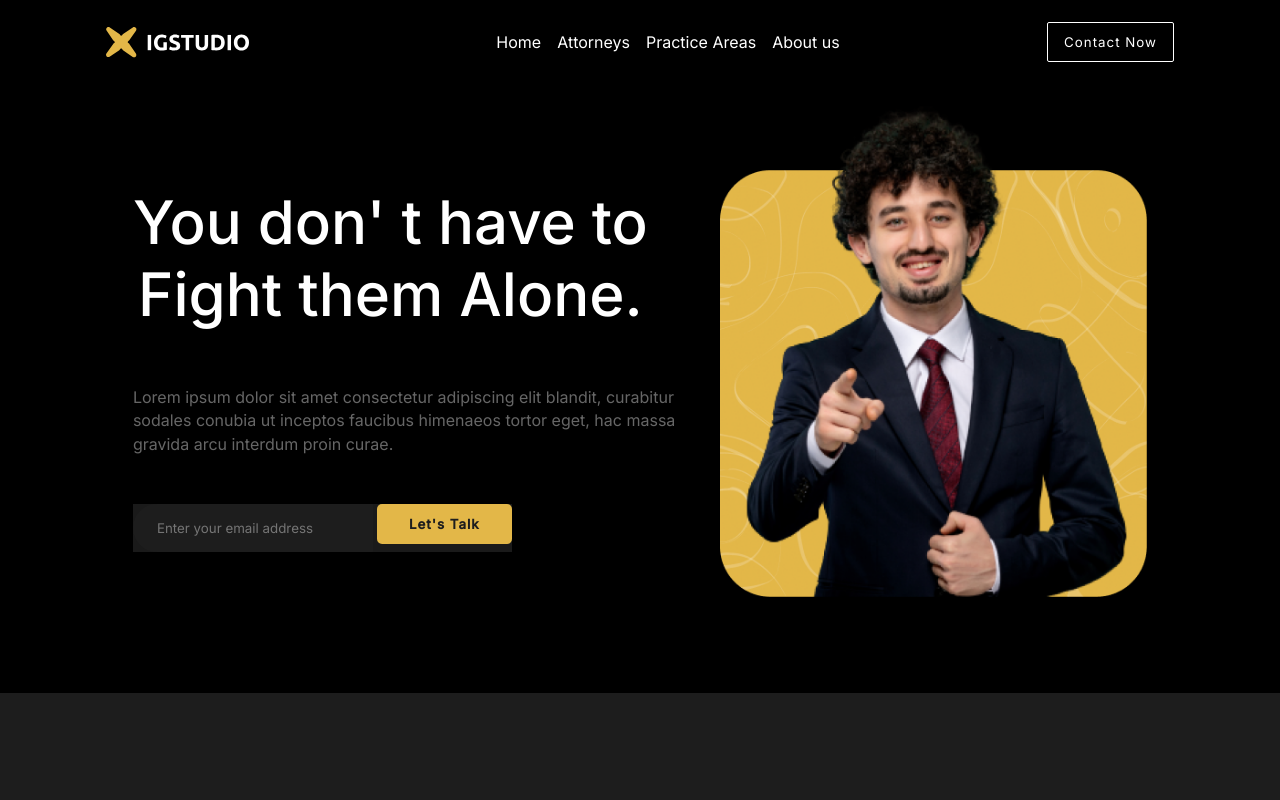
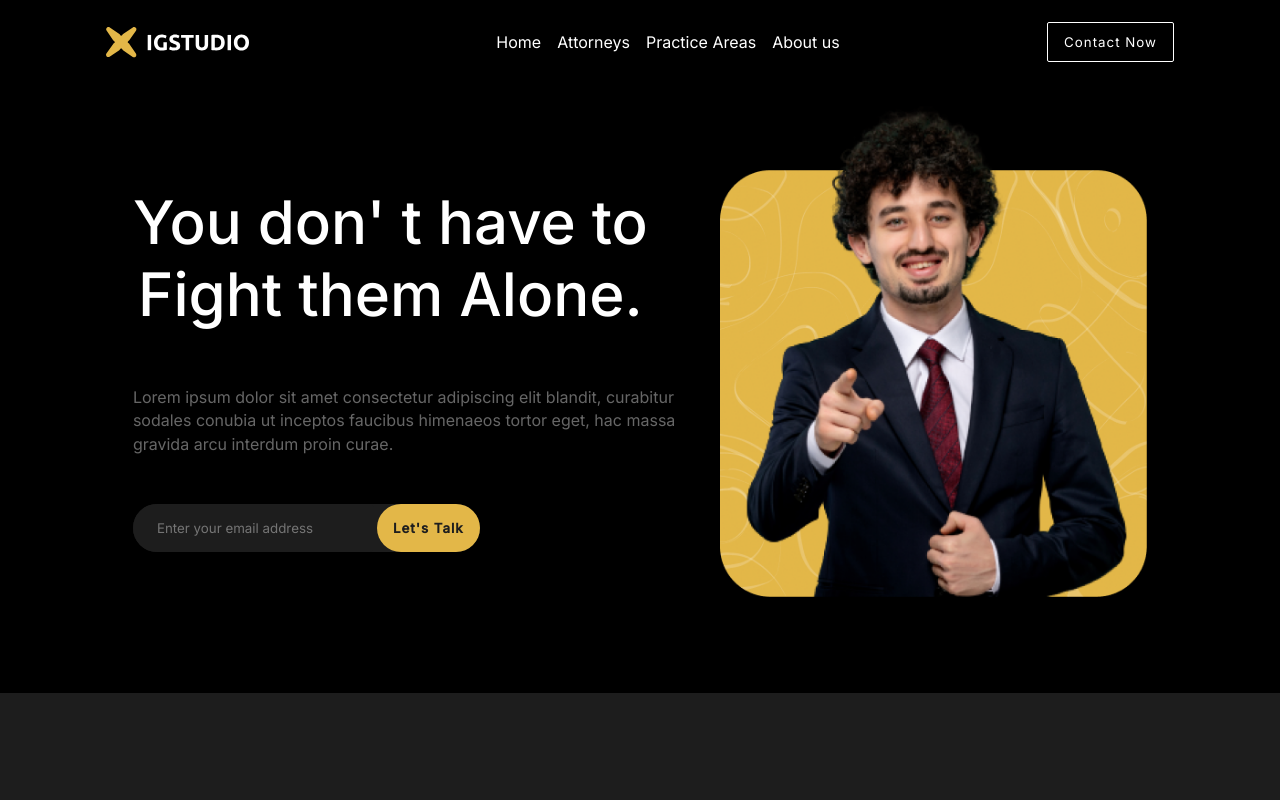
Before and after one commit to dgupta0/law-firm-takehome-crio, a React (Vite) app: page / in a window 1280 px wide. Shown: the top 800 px of the page. Built offline with nearby package versions, Linux system fonts and the light colour scheme.

Commit message:
css changes

```diff
--- a/src/components/FAQ/FAQ.module.css
+++ b/src/components/FAQ/FAQ.module.css
@@ -13,7 +13,7 @@
     padding-top: 0;
     display: flex;
     justify-content: space-between;
-    min-height: 300px;
+    min-height: 400px;
     padding: 1rem;
     gap: 2rem;
 
--- a/src/components/Form/Form.jsx
+++ b/src/components/Form/Form.jsx
@@ -1,9 +1,9 @@
 import styles from  "../Form/Form.module.css"
 const Form = () => {
   return (
-    <form>
+    <form className={styles.header_form}>
     <input className={styles.Input_text} type="text" placeholder="Enter your email address"/>
-    <button>Let&apos;s Talk</button>
+    <button className={styles.header_form_btn}>Let&apos;s Talk</button>
 </form>
   )
 }
--- a/src/components/Form/Form.module.css
+++ b/src/components/Form/Form.module.css
@@ -1,4 +1,4 @@
-form{
+.header_form{
     height: max-content;
     border-radius: 50px;
     margin-right: 0.25rem;
@@ -6,7 +6,7 @@ form{
     padding: 0.55 1rem;
    margin-top: 2rem;
 }
-.Input_text{
+ .Input_text{
     height: inherit;
     border-top-left-radius: 50px;
     border-bottom-left-radius: 50px;
@@ -17,7 +17,7 @@ form{
     outline: none;
 }
 
-form button{
+form .header_form_btn{
    background-color: var(--color-primary);
    color: var(--color-black);
    border: none;
--- a/src/components/Subscribe/Subscribe.module.css
+++ b/src/components/Subscribe/Subscribe.module.css
@@ -16,9 +16,6 @@
     justify-content: center;
     align-items: center;
 }
-.subscribe_content h1{
-    margin: 0;
-}
 
 form{
     width: fit-content;
@@ -30,16 +27,20 @@ form{
 
 }
 form > *{
-    border-radius: 1px;
+    border-radius: 5px;
     border: none;
 }
 form > input{
     padding-left: 1rem;
     background-color:  rgba(255, 255, 255,9.9);
+    outline: none;
 }
 form button{
     border-radius: 5px;
     padding:  0.75rem 2rem;
+    background-color: var(--color-primary);
+    color: var(--color-black);
+    font-weight: bold;
 }
 @media(max-width: 600px){
     form{
--- a/src/index.css
+++ b/src/index.css
@@ -40,8 +40,12 @@ button{
 .css-67l5gl{
   background-color:  var(--color-black) !important;
   border: 1px solid  rgba(255, 255, 255, .1)  !important;
+  border-left: none  !important;
+  border-right: none  !important;
 }
 .css-17o5nyn{
+  border-left: none  !important;
+  border-right: none  !important;
   padding: 1rem !important;
 }
 .css-1elwnq4-MuiPaper-root-MuiAccordion-root{
```
